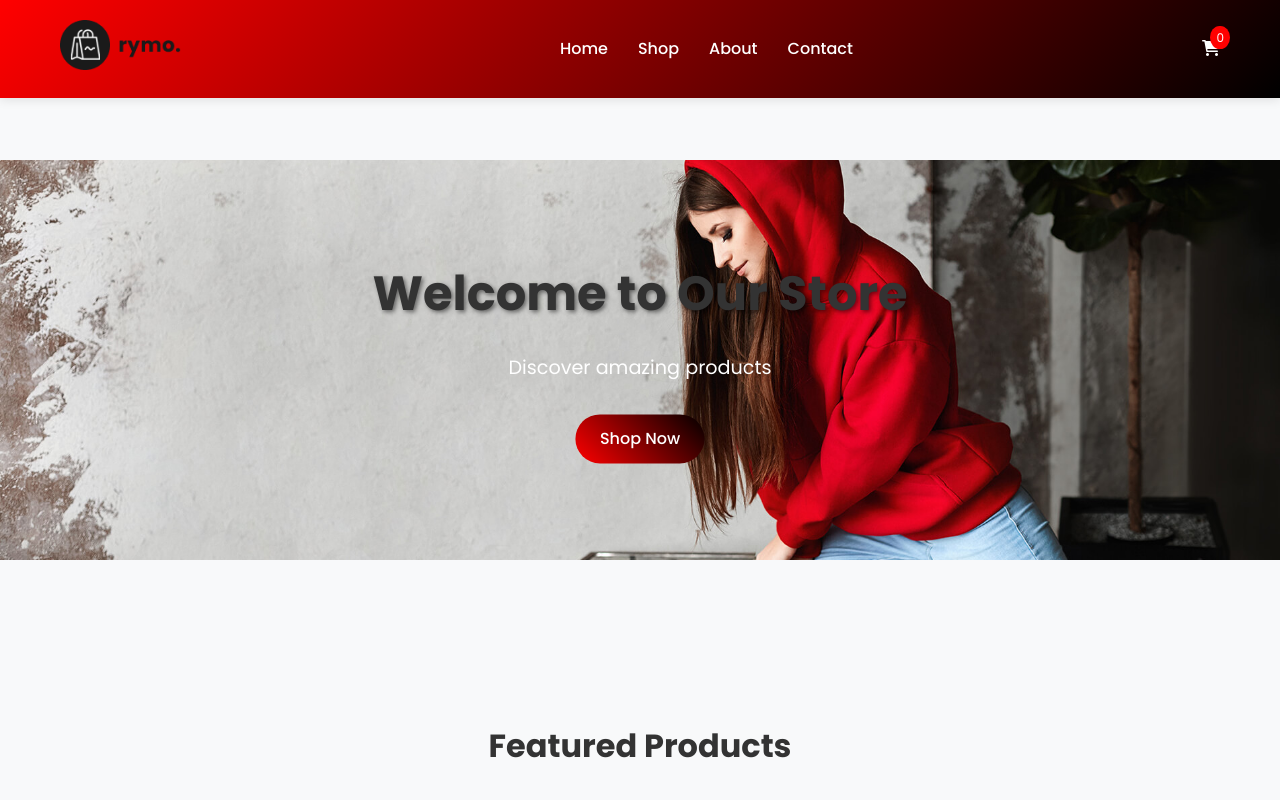
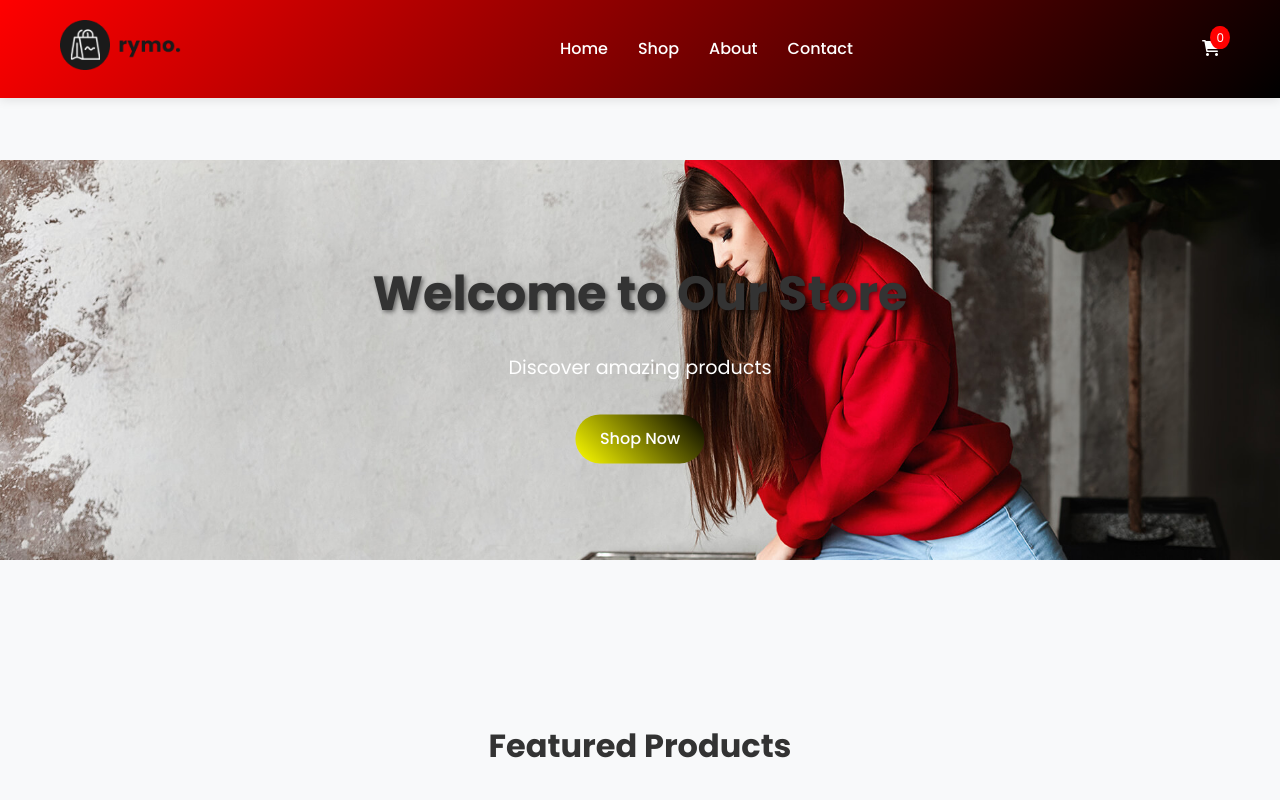
Before and after one commit to Samuelm018/Responsive-Ecommerce-Website, a plain HTML site: page index.html in a window 1280 px wide. Shown: the top 800 px of the page. Drawn offline with Linux system fonts and the light colour scheme.

Commit message:
Edited for render cd 5

```diff
--- a/style.css
+++ b/style.css
@@ -21,7 +21,7 @@ body {
 .btn {
     display: inline-block;
     padding: 12px 24px;
-    background: linear-gradient(45deg, #ff0000, #000000);
+    background: linear-gradient(45deg,yellow, #000000);
     color: white;
     text-decoration: none;
     border-radius: 25px;
```
